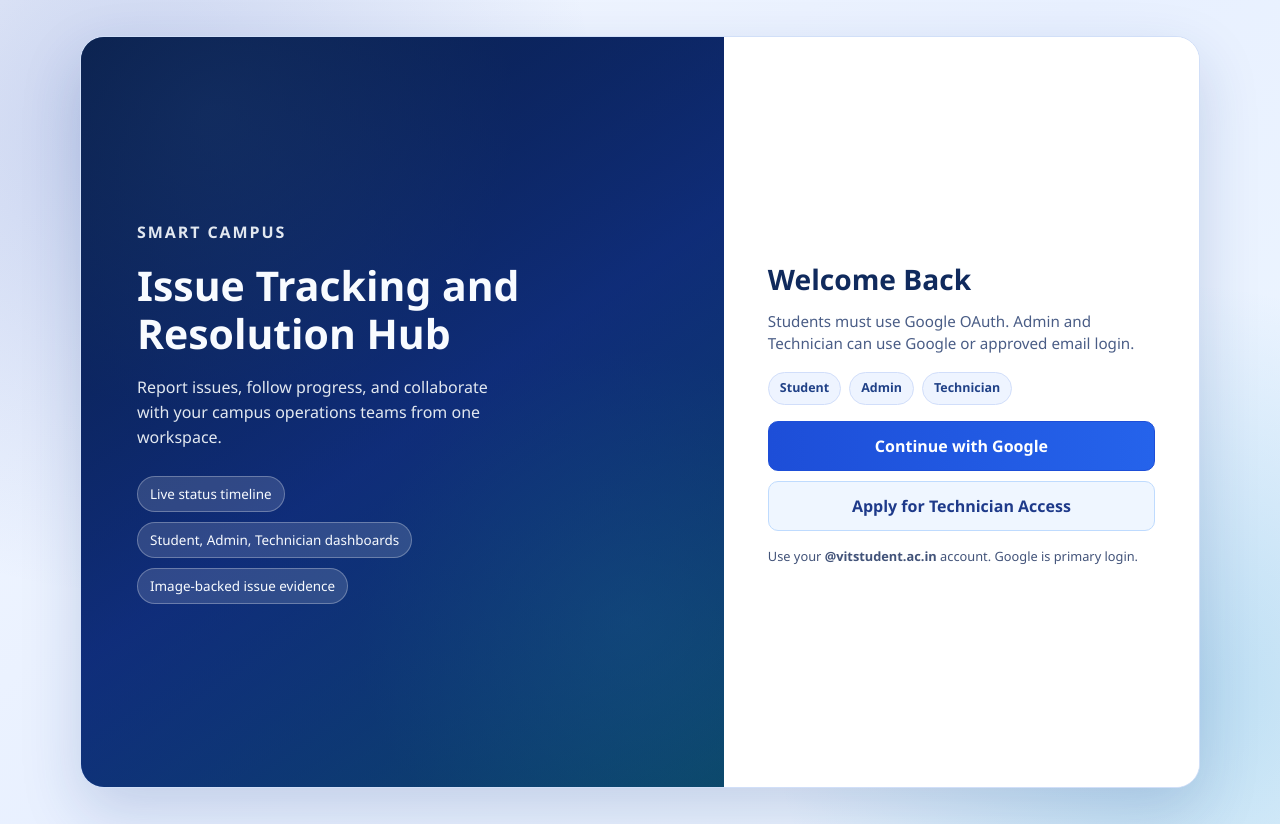
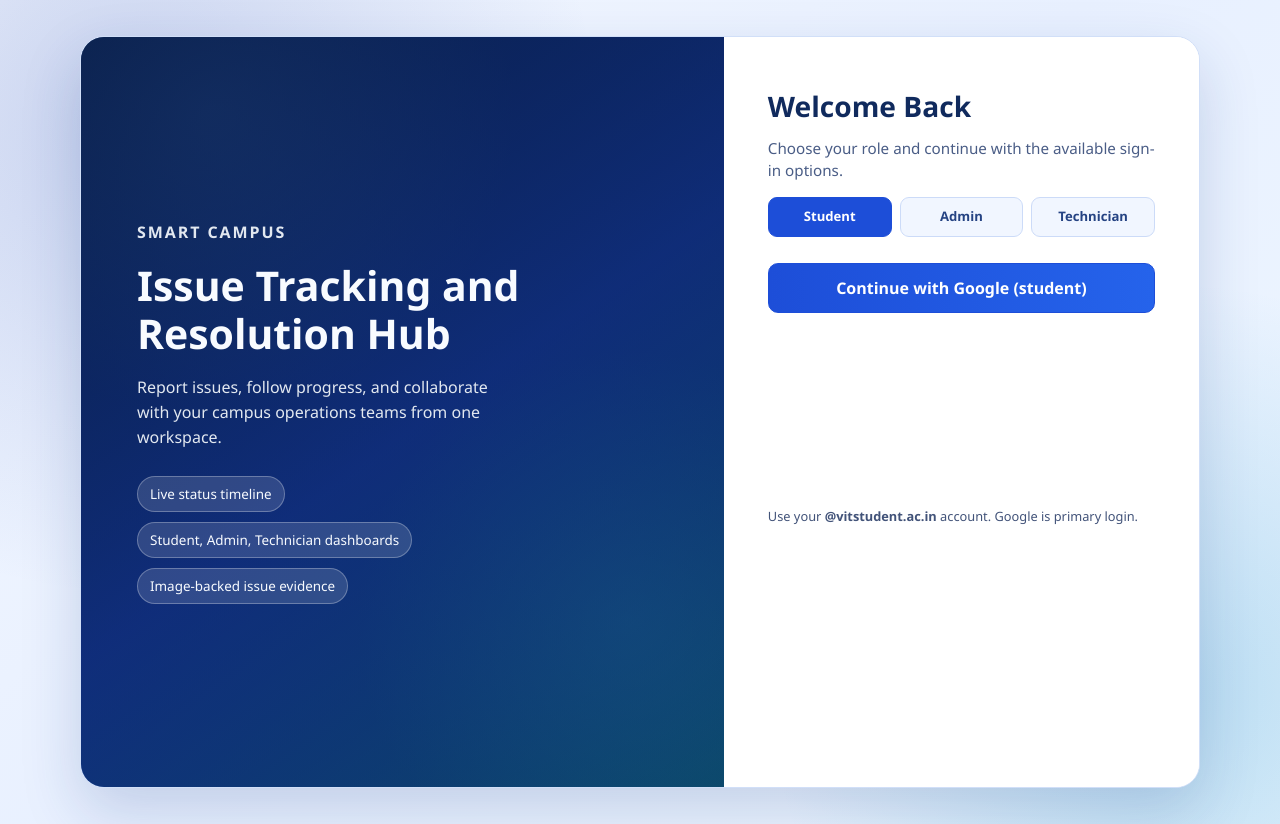
Before and after one commit to AshmanSodhi/Smart-Campus-Issue-Tracking, a React (Vite) app: page / in a window 1280 px wide. Built offline with nearby package versions, Linux system fonts and the light colour scheme; no server answers.

Commit message:
feat: enhance login component with role selection and UI improvements

```diff
--- a/src/components/Login.jsx
+++ b/src/components/Login.jsx
@@ -12,6 +12,7 @@ import "./login.css";
 function Login() {
   const [loading, setLoading] = useState(false);
   const [errorMessage, setErrorMessage] = useState("");
+  const [selectedRole, setSelectedRole] = useState("student");
   const [testEmail, setTestEmail] = useState("");
   const [showTechRegistration, setShowTechRegistration] = useState(false);
   const [registrationMessage, setRegistrationMessage] = useState("");
@@ -45,6 +46,11 @@ function Login() {
     restoreSession();
   }, [navigate]);
 
+  useEffect(() => {
+    setErrorMessage("");
+    setRegistrationMessage("");
+  }, [selectedRole]);
+
   const handleGoogleLogin = async () => {
     setLoading(true);
     setErrorMessage("");
@@ -72,6 +78,8 @@ function Login() {
       setErrorMessage(error.message || "Test email login failed.");
     }
   };
+
+  const showEmailLogin = selectedRole !== "student" && isTestEmailLoginEnabled();
 
   const updateTechField = (field, value) => {
     setTechForm((prev) => ({
@@ -121,37 +129,65 @@ function Login() {
 
         <section className="login-card" aria-label="Sign in to Smart Campus">
           <h2>Welcome Back</h2>
-          <p className="login-subtitle">
-            Students must use Google OAuth. Admin and Technician can use Google or approved email login.
-          </p>
+          <p className="login-subtitle">Choose your role and continue with the available sign-in options.</p>
 
-          <div className="portal-roles" aria-label="Portal role options">
-            <span>Student</span>
-            <span>Admin</span>
-            <span>Technician</span>
+          <div className="login-tabs" role="tablist" aria-label="Select user type">
+            <button
+              type="button"
+              role="tab"
+              aria-selected={selectedRole === "student"}
+              className={selectedRole === "student" ? "tab active" : "tab"}
+              onClick={() => setSelectedRole("student")}
+            >
+              Student
+            </button>
+            <button
+              type="button"
+              role="tab"
+              aria-selected={selectedRole === "admin"}
+              className={selectedRole === "admin" ? "tab active" : "tab"}
+              onClick={() => setSelectedRole("admin")}
+            >
+              Admin
+            </button>
+            <button
+              type="button"
+              role="tab"
+              aria-selected={selectedRole === "technician"}
+              className={selectedRole === "technician" ? "tab active" : "tab"}
+              onClick={() => setSelectedRole("technician")}
+            >
+              Technician
+            </button>
           </div>
 
+          <div className="role-auth-panel" aria-live="polite">
             <button onClick={handleGoogleLogin} disabled={loading}>
-            {loading ? "Redirecting..." : "Continue with Google"}
+              {loading ? "Redirecting..." : `Continue with Google (${selectedRole})`}
             </button>
 
-          {isTestEmailLoginEnabled() && (
+            {showEmailLogin ? (
               <>
                 <div className="login-divider">or</div>
                 <input
                   type="email"
-                placeholder="Admin/Technician email login"
+                  placeholder={selectedRole === "admin" ? "Admin email login" : "Technician email login"}
                   value={testEmail}
                   onChange={(e) => setTestEmail(e.target.value)}
                 />
                 <button className="secondary" onClick={handleTestEmailLogin} disabled={loading}>
-                Login with Email (Admin/Tech)
+                  {selectedRole === "admin" ? "Login with Email (Admin)" : "Login with Email (Technician)"}
                 </button>
               </>
+            ) : (
+              <div className="auth-spacer" aria-hidden="true" />
             )}
+          </div>
 
           {errorMessage && <div className="login-error">{errorMessage}</div>}
 
+          <div className="role-extra-panel">
+            {selectedRole === "technician" && (
               <button
                 type="button"
                 className="secondary registration-toggle"
@@ -160,8 +196,9 @@ function Login() {
               >
                 {showTechRegistration ? "Hide Technician Registration" : "Apply for Technician Access"}
               </button>
+            )}
 
-          {showTechRegistration && (
+            {selectedRole === "technician" && showTechRegistration && (
               <div className="tech-registration-panel">
                 <h3>Technician Registration</h3>
                 <p>Submit your details. Admin approval is required before technician login access is enabled.</p>
@@ -205,6 +242,7 @@ function Login() {
                 {registrationMessage && <div className="login-success">{registrationMessage}</div>}
               </div>
             )}
+          </div>
 
           <div className="login-info">
             Use your <strong>@vitstudent.ac.in</strong> account. Google is primary login.
--- a/src/components/login.css
+++ b/src/components/login.css
@@ -68,10 +68,10 @@
 
 .login-card {
   background: #fff;
-  padding: clamp(24px, 5vw, 44px);
+  padding: clamp(28px, 5vw, 48px) clamp(24px, 5vw, 44px) clamp(24px, 4vw, 36px);
   display: flex;
   flex-direction: column;
-  justify-content: center;
+  justify-content: flex-start;
 }
 
 .login-subtitle {
@@ -79,6 +79,7 @@
   color: #4a5d86;
   font-size: 0.95rem;
   line-height: 1.45;
+  min-height: 44px;
 }
 
 .showcase-points {
@@ -99,21 +100,50 @@
   font-size: 0.84rem;
 }
 
-.portal-roles {
-  margin-top: 18px;
-  display: flex;
-  flex-wrap: wrap;
+.login-tabs {
+  margin-top: 16px;
+  display: grid;
+  grid-template-columns: repeat(3, minmax(0, 1fr));
   gap: 8px;
 }
 
-.portal-roles span {
-  font-size: 0.78rem;
+.login-tabs .tab {
+  margin-top: 0;
+  padding: 9px 10px;
+  border-radius: 9px;
+  border: 1px solid #ccdbf8;
+  background: #f1f6ff;
+  color: #254383;
+  font-size: 0.82rem;
   font-weight: 600;
-  color: #204187;
-  background: #eef4ff;
-  border: 1px solid #d1defa;
-  border-radius: 999px;
-  padding: 6px 11px;
+  cursor: pointer;
+}
+
+.login-tabs .tab.active {
+  border-color: #1d4ed8;
+  background: #1d4ed8;
+  color: #ffffff;
+}
+
+.login-tabs .tab:hover {
+  transform: translateY(-1px);
+}
+
+.role-auth-panel {
+  margin-top: 10px;
+  min-height: 196px;
+  display: flex;
+  flex-direction: column;
+}
+
+.auth-spacer {
+  margin-top: 14px;
+  height: 100px;
+}
+
+.role-extra-panel {
+  margin-top: 4px;
+  min-height: 44px;
 }
 
 .login-card input {
@@ -165,7 +195,7 @@
 }
 
 .registration-toggle {
-  margin-top: 12px;
+  margin-top: 8px;
 }
 
 .tech-registration-panel {
@@ -240,4 +270,8 @@
   .login-showcase {
     min-height: 240px;
   }
+
+  .role-auth-panel {
+    min-height: 196px;
+  }
 }
```
Lines whose indentation alone changed are shown as unchanged.
